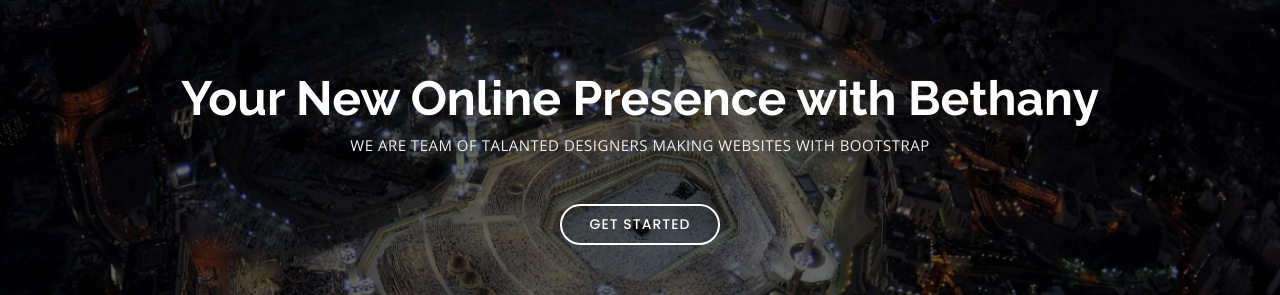
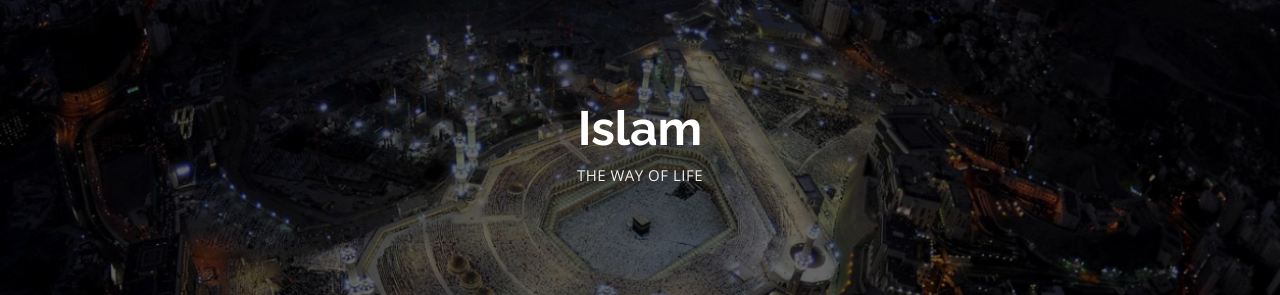
Before and after one commit to giTan7/bethany.github.io, a plain HTML site: page index.html in a window 1280 px wide. Shown: the part 198-493 px from the top of the page. Drawn offline with nearby package versions, Linux system fonts and the light colour scheme.

Commit message:
Update index.html

```diff
--- a/index.html
+++ b/index.html
@@ -78,9 +78,9 @@
   <!-- ======= Hero Section ======= -->
   <section id="hero" class="d-flex align-items-center">
     <div class="container text-center position-relative" data-aos="fade-in" data-aos-delay="200">
-      <h1>Your New Online Presence with Bethany</h1>
-      <h2>We are team of talanted designers making websites with Bootstrap</h2>
-      <a href="#about" class="btn-get-started scrollto">Get Started</a>
+      <h1>Islam</h1>
+      <h2>The way of Life</h2>
+
     </div>
   </section><!-- End Hero -->
 
```
